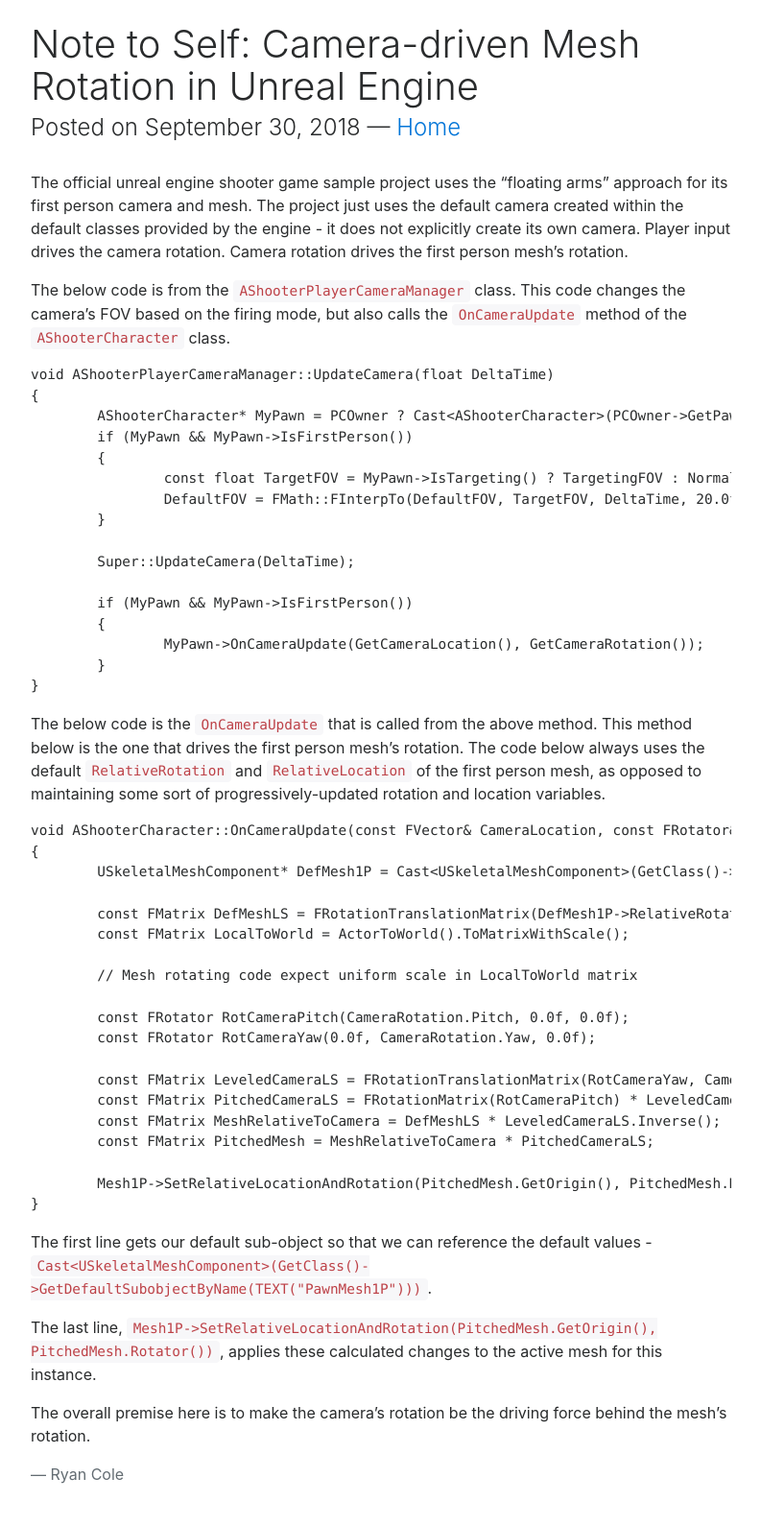
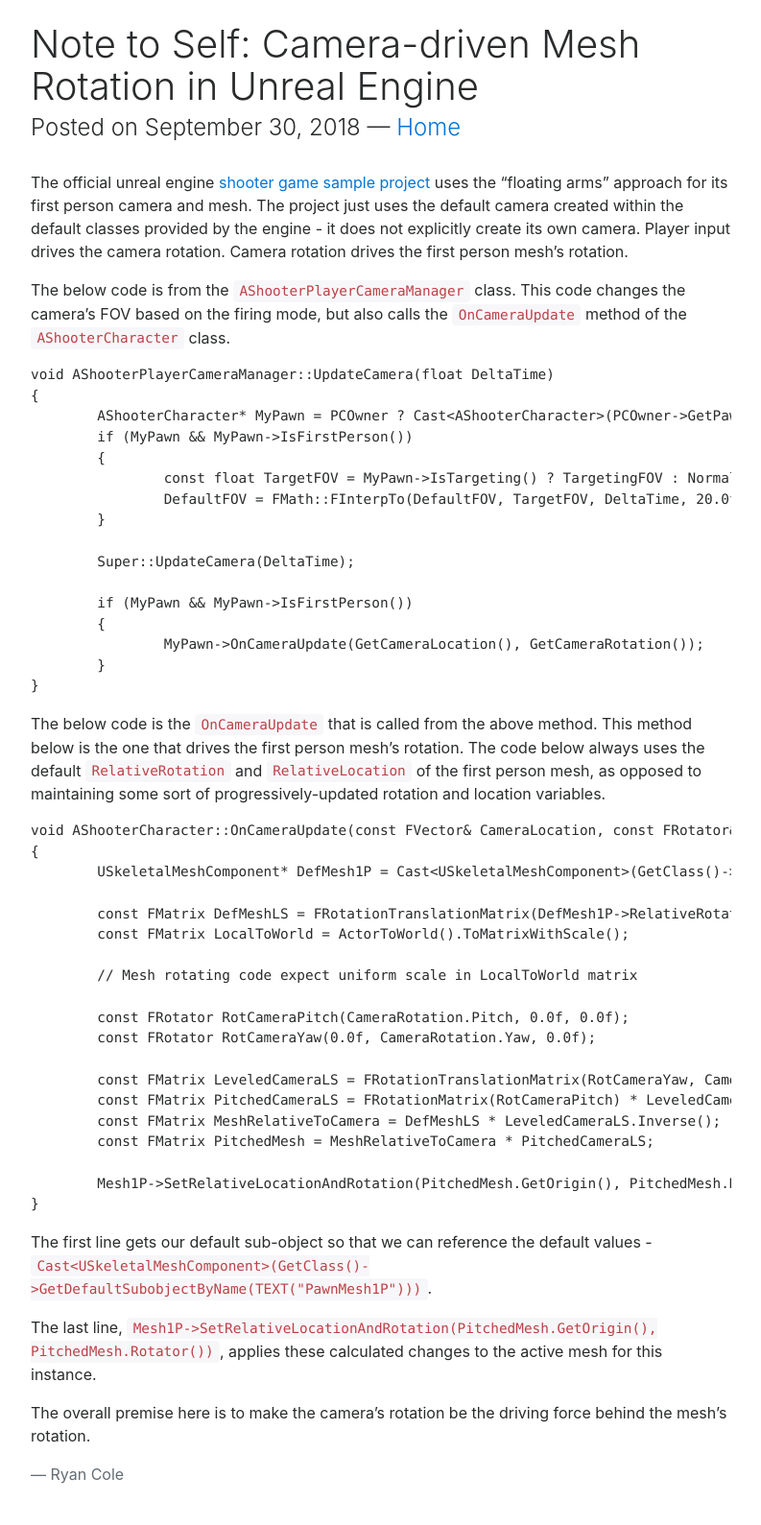
Before and after one commit to ryancole/ryancole.github.com, a Jekyll site: the page built from _posts/2018-09-30-unreal-camera-driven-mesh-rotation.md, in a window 1280 px wide. Shown: the whole page at 96% size, without its empty margins (243-1036 px from the left). Built offline with Jekyll 4.4.1, drawn with Linux system fonts in a browser that asks for light colours; comment, search, counter and statistics services are not loaded; part of the change alters nothing that is shown.

```diff
--- a/_posts/2018-09-30-unreal-camera-driven-mesh-rotation.md
+++ b/_posts/2018-09-30-unreal-camera-driven-mesh-rotation.md
@@ -3,7 +3,7 @@ layout: entry
 title: "Note to Self: Camera-driven Mesh Rotation in Unreal Engine"
 ---
 
-The official unreal engine shooter game sample project uses the "floating arms" approach for its first person camera and mesh. The project just uses the default camera created within the default classes provided by the engine - it does not explicitly create its own camera. Player input drives the camera rotation. Camera rotation drives the first person mesh's rotation.
+The official unreal engine [shooter game sample project](https://docs.unrealengine.com/en-us/Resources/SampleGames/ShooterGame) uses the "floating arms" approach for its first person camera and mesh. The project just uses the default camera created within the default classes provided by the engine - it does not explicitly create its own camera. Player input drives the camera rotation. Camera rotation drives the first person mesh's rotation.
 
 The below code is from the `AShooterPlayerCameraManager` class. This code changes the camera's FOV based on the firing mode, but also calls the `OnCameraUpdate` method of the `AShooterCharacter` class.
 
```
